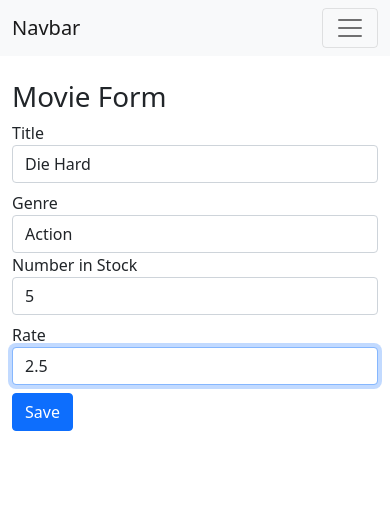
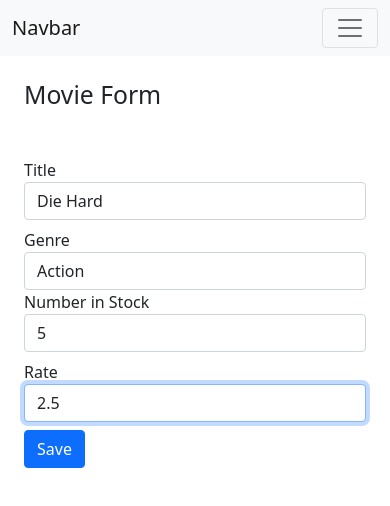
Before and after one commit to Daniyal-Shah/vidly-react, a React (Create React App) app: page /movies/5b21ca3eeb7f6fbccd471816 in a window 390 px wide. Shown: the top 506 px of the page. Built offline with nearby package versions, Linux system fonts and the light colour scheme.

Commit message:
responsivity of moviesForm

```diff
--- a/src/components/movieForm.jsx
+++ b/src/components/movieForm.jsx
@@ -74,8 +74,10 @@ class MovieForm extends Form {
 
   render() {
     return (
-      <div>
-        <h1>Movie Form</h1>
+      <div className="container">
+        <div className="row d-flex justify-content-center ">
+          <div className="col col-sm-12 col-md-8 col-lg-5">
+            <h2 className="mb-5">Movie Form</h2>
             <form onSubmit={this.handleSubmit}>
               {this.renderInput("title", "Title")}
               {this.renderSelect("genreId", "Genre", this.state.genres)}
@@ -84,6 +86,8 @@ class MovieForm extends Form {
               {this.renderButton("Save")}
             </form>
           </div>
+        </div>
+      </div>
     );
   }
 }
```
Also changed, not shown: src/components/read.txt. Lines whose indentation alone changed are shown as unchanged.
